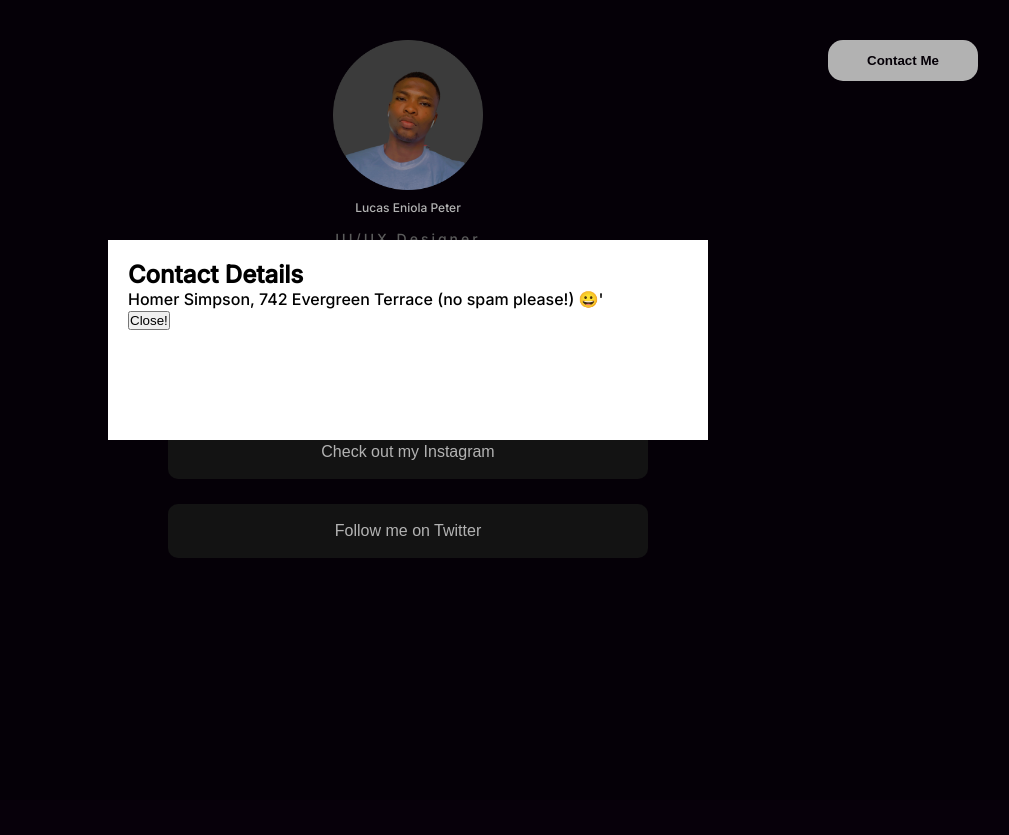
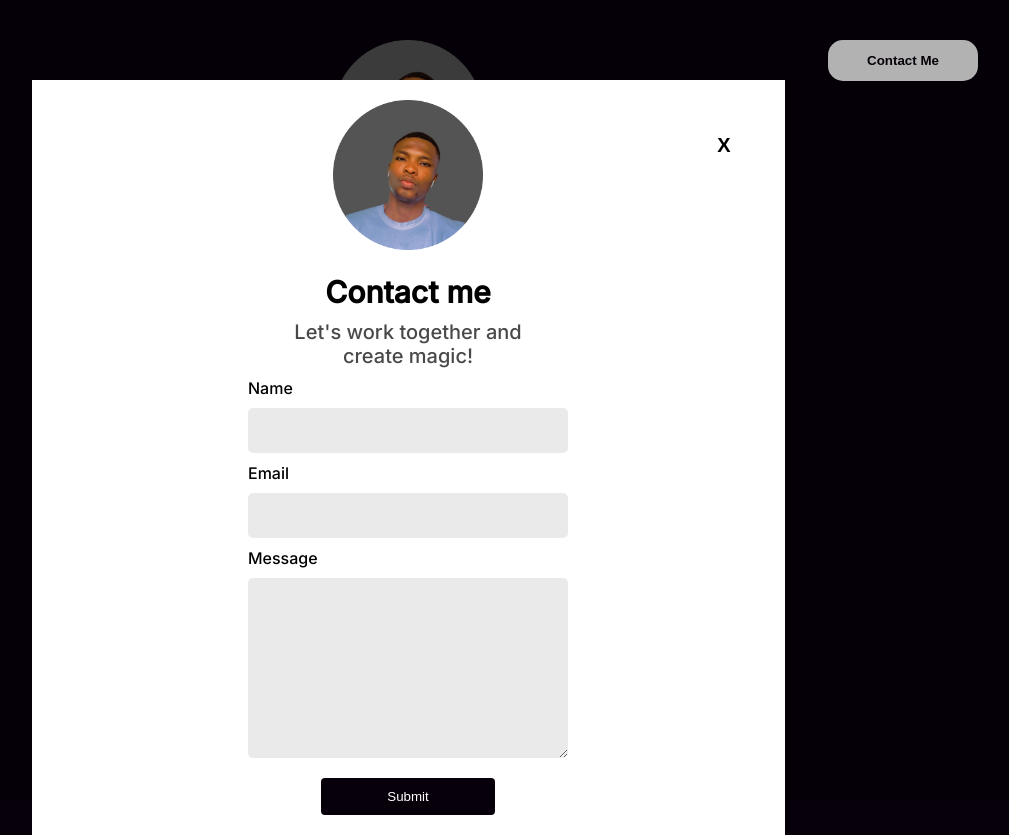
Before and after one commit to Tumii0/lucas-eniola-portfolio, a plain HTML site: page index.html in a window 1280 px wide. Both pictures are taken after a click on the button "Contact Me". Shown: the whole page, without its empty margins (232-1241 px from the left). Before the commit the page ends 800 px from the top, so only its background shows below. Drawn offline with Linux system fonts and the light colour scheme.

Commit message:
Added contact form

```diff
--- a/index.html
+++ b/index.html
@@ -4,6 +4,7 @@
     <meta charset="UTF-8">
     <meta http-equiv="X-UA-Compatible" content="IE=edge">
     <meta name="viewport" content="width=device-width, initial-scale=1.0">
+    <meta name="description" content="UI/UX Designer">
     <title>Lucas Eniola</title>
     <link rel="stylesheet" href="style.css">
     <link rel="preconnect" href="https://fonts.googleapis.com">
@@ -15,9 +16,37 @@
 
     <div id="overlay">
         <div id="modal">
-            <h2>Contact Details</h2>
-            <p>Homer Simpson, 742 Evergreen Terrace (no spam please!) 😀'</p>
-            <button id="close-modal">Close!</button>
+            <button id="close-modal">X</button>
+            <img src="images/lucas 1.png" alt="">
+            <h2>Contact me</h2>
+            <p>Let's work together and <br> create magic!</p>
+         <form name= "contact" method ="POST" data-netlify="true" action="">
+            <section>
+
+                <div>
+                  <label for="name">Name</label>
+                  <input id="name" type="text" value="" name="name">
+                </div>
+
+                <div style="float:left;">
+                  <label for="email">Email</label>
+                  <input id="email" type="text" value="" name="email">
+                </div>
+
+                <br style="clear:both;" />
+
+                  </section>
+
+                  <section>
+                  <label for="message">Message <textarea name="message" id="" cols="30" rows="10"></textarea></label>
+
+
+                  </section>
+                  <button type="submit" class="submit-btn">Submit</button>
+              </form>
+
+
+
         </div>
        </div>
        <main>
--- a/style.css
+++ b/style.css
@@ -32,13 +32,59 @@
    #modal{
      background-color: white;
      position: relative;
-     top: 30%;
+     top: 10%;
      padding: 20px;
-     height: 200px;
      margin: 0 auto;
      max-width: 600px;
-     transition: all 3.5s ease-in ;
+     text-align: center;
+     border-radius: 30px 30px 0 0;
+
    }
+   #modal h2{
+    margin-top: 20px;
+    margin-bottom: 10px;
+    font-size: 20px;
+   }
+   #modal p{
+   color: #1B1B1BCC;
+
+   }
+   #close-modal{
+    position: absolute;
+    right: 30px;
+    border: none;
+    background: transparent;
+    font-weight: bold;
+    font-size: 20px;
+    cursor: pointer;
+   }
+   #modal img{
+    width: 80px
+   }
+   label{
+    margin-top: 10px;
+    text-align: left;
+    display: block;
+   }
+  input , textarea{
+    display: block;
+    margin-top: 10px;
+    background: #EAEAEA;
+    border: none;
+    padding: 15px;
+   width: 320px;
+    border-radius: 5px;
+
+  }
+  .submit-btn{
+    margin-top: 20px;
+    border: none;
+    background: var(--background-color);
+    color: var(--clr-white);
+    padding: 11px;
+    border-radius: 4px;
+    width: 174px;
+  }
    .contact-me{
    margin-right:30px ;
    background-color: var(--clr-white);
@@ -49,7 +95,7 @@
    border-radius: 15px;
    font-weight: 600;
    cursor: pointer;
-   transition: all 3.5s ease-in ;
+
    }
    .contact-me-1{
 display: none;
@@ -132,4 +178,28 @@ font-size: 14px;
         width: 480px;
 
     }
+    #modal{
+     max-width: 753px;
+      border-radius:  0;
+
+    }
+    #modal img {
+      width: 150px;
+    }
+    #modal h2{
+      font-size: 30px;
+    }
+    #modal p{
+      font-size: 20px;
+    }
+    #close-modal{
+      right: 54px;
+      top: 54px;
+    }
+    form{
+      display: flex;
+      flex-direction: column;
+      justify-content: center;
+      align-items: center;
+    }
    }
```
